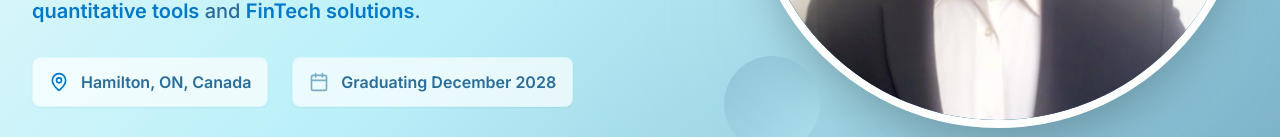
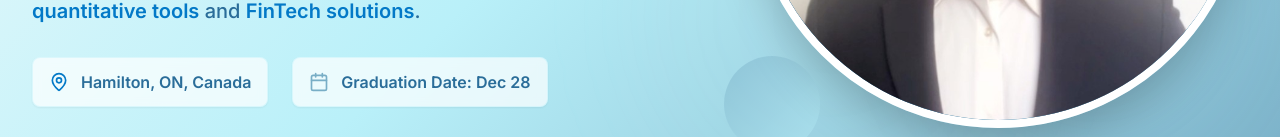
Before and after one commit to Dinusanth12/portfolio-website, a Next.js app: page / in a window 1280 px wide. Shown: the part 570-707 px from the top of the page. Built offline with nearby package versions, Linux system fonts and the light colour scheme.

Commit message:
Update graduation text format to 'Graduation Date: Dec 28'

```diff
--- a/src/components/Hero.tsx
+++ b/src/components/Hero.tsx
@@ -128,7 +128,7 @@ export default function Hero() {
               </div>
               <div className="flex items-center glass-effect px-4 py-3 rounded-lg shadow-sm hover-elegant">
                 <Calendar className="h-5 w-5 mr-3 text-steel-blue" />
-                <span className="text-slate-blue font-semibold">Graduating {personalInfo.graduation}</span>
+                <span className="text-slate-blue font-semibold">Graduation Date: Dec 28</span>
               </div>
             </motion.div>
 
```
